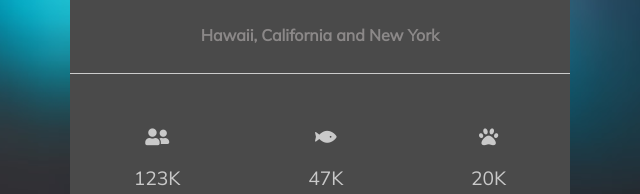
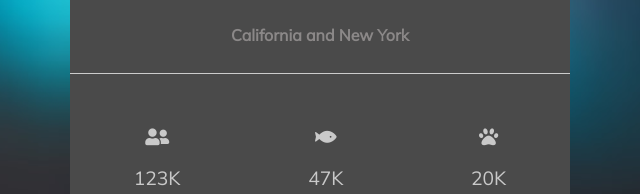
Before and after one commit to Beatriz-G/Quincy-Color-Change, a website: page index.html in a window 1280 px wide. Shown: the part 543-737 px from the top of the page, 320-960 px from the left. Drawn offline with Linux system fonts and the light colour scheme.

Commit message:
Changed location

```diff
--- a/index.html
+++ b/index.html
@@ -40,7 +40,7 @@
         </figure>
         <h1>Quincy The Cat</h1>
 
-        <h5>Hawaii, California and New York</h5>
+        <h5>California and New York</h5>
         <footer class="stats">
           <p>
             <i class="fas fa-user-friends"></i><span class="fans">123K</span>
```
